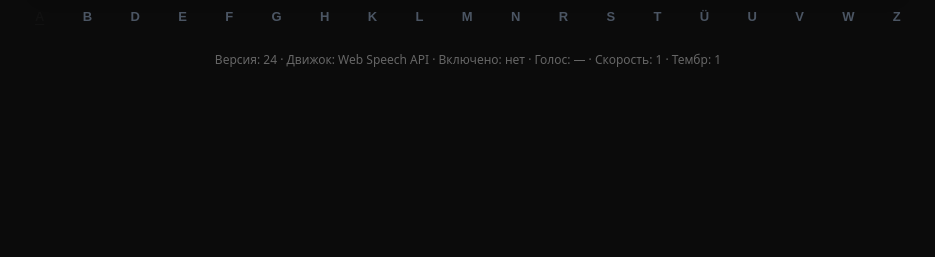
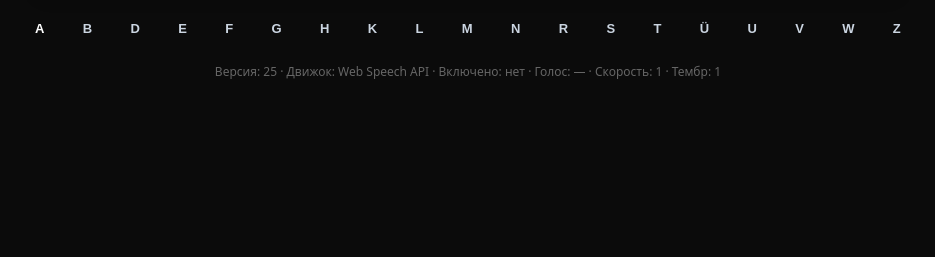
Before and after one commit to uponom/DEIrregularVerbs, a website with bundled scripts: page src/index.html in a window 1280 px wide. Shown: the part 543-800 px from the top of the page, without its empty margins (172-1107 px from the left). Built offline with nearby package versions, Linux system fonts and the light colour scheme.

Commit message:
Release v25

```diff
--- a/src/app-version.js
+++ b/src/app-version.js
@@ -1,7 +1,7 @@
 (function (global) {
   'use strict';
 
-  const APP_VERSION = '24';
+  const APP_VERSION = '25';
 
   function getAppVersion() {
     return APP_VERSION;
--- a/src/index.html
+++ b/src/index.html
@@ -76,7 +76,7 @@
   .child-cell-inf { font-weight: 700; }
   .learn-alpha-nav {
     width: 100%;
-    margin-top: 10px;
+    margin-top: 22px;
     display: flex;
     align-items: center;
     justify-content: space-between;
@@ -89,19 +89,17 @@
     appearance: none;
     border: 0;
     background: transparent;
-    color: #4b5563;
+    color: #cbd5e1;
     font-size: 13px;
-    font-weight: 700;
+    font-weight: 600;
     line-height: 1;
     padding: 2px 1px;
     cursor: pointer;
     flex: 0 0 auto;
   }
   .learn-alpha-letter.active {
-    color: #111;
-    text-decoration: underline;
-    text-decoration-thickness: 2px;
-    text-underline-offset: 3px;
+    color: #ffffff;
+    font-weight: 800;
   }
 
   /* Learn mode */
```
Also changed, not shown: README.md.
